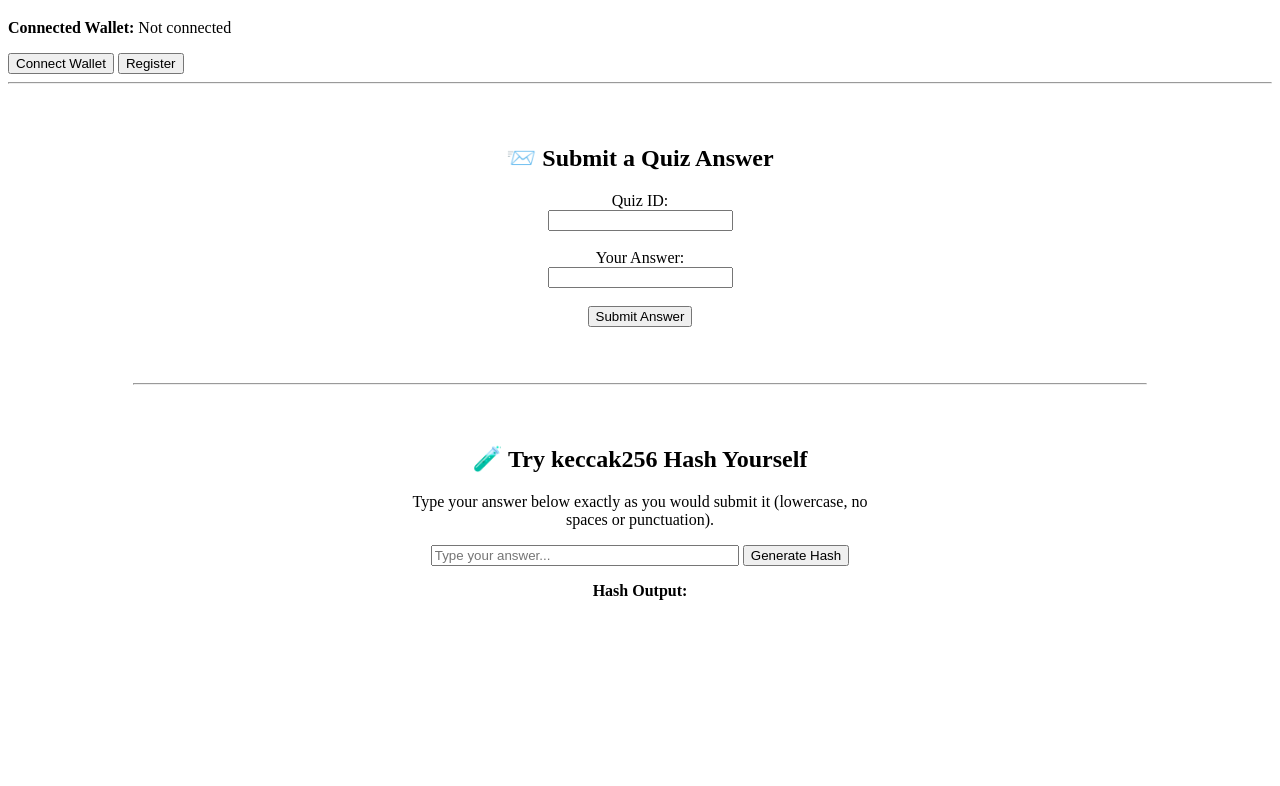
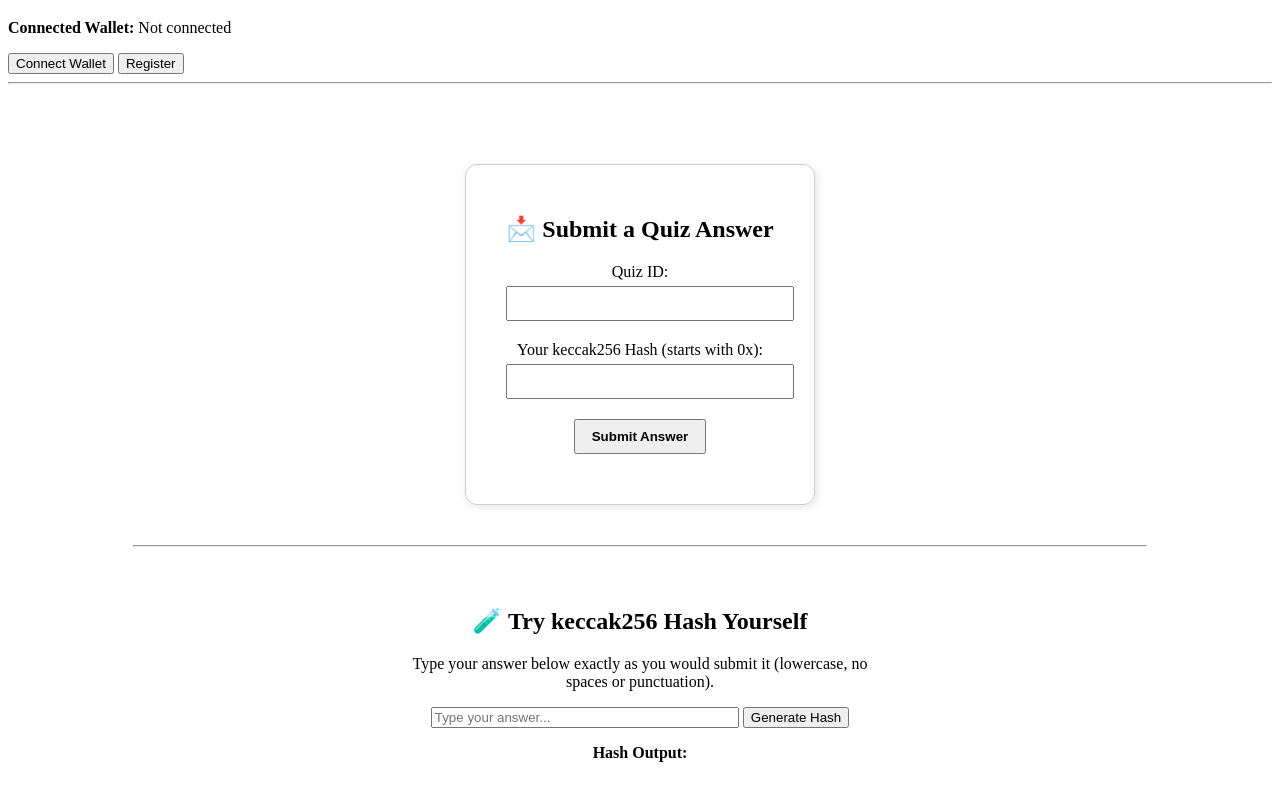
Before and after one commit to DimiKog/proof-of-escape, a website: page frontend/index.html in a window 1280 px wide. Shown: the part 62-848 px from the top of the page. Before the commit the page ends 800 px from the top, so only its background shows below. Drawn offline with nearby package versions, Linux system fonts and the light colour scheme.

Commit message:
Update Quiz form looks

```diff
--- a/frontend/index.html
+++ b/frontend/index.html
@@ -22,16 +22,24 @@
     <div style="display: flex; flex-direction: column; align-items: center; margin-top: 40px;">
 
         <!-- Quiz Form -->
-        <div style="max-width: 500px; text-align: center;">
-            <h2>📨 Submit a Quiz Answer</h2>
-            <label for="quizId">Quiz ID:</label><br />
-            <input type="number" id="quizId" /><br /><br />
+        <!-- Centered Quiz Submission Form -->
+        <div style="display: flex; justify-content: center; margin-top: 40px;">
+            <div
+                style="border: 1px solid #ccc; padding: 30px 40px; border-radius: 12px; box-shadow: 2px 2px 8px rgba(0,0,0,0.1); max-width: 400px; width: 100%; text-align: center;">
 
-            <label for="answer">Your Answer:</label><br />
-            <input type="text" id="answer" /><br /><br />
+                <h2 style="margin-bottom: 20px;">📩 Submit a Quiz Answer</h2>
 
-            <button id="submitAnswer">Submit Answer</button>
-            <p id="result"></p>
+                <label for="quizId">Quiz ID:</label><br />
+                <input type="number" id="quizId" style="width: 100%; margin: 5px 0 20px 0; padding: 8px;" /><br />
+
+                <label for="answer">Your keccak256 Hash (starts with 0x):</label><br />
+                <input type="text" id="answer" style="width: 100%; margin: 5px 0 20px 0; padding: 8px;" /><br />
+
+                <button id="submitAnswer" style="padding: 8px 16px; font-weight: bold;">Submit Answer</button>
+
+                <p id="result" style="margin-top: 20px; font-weight: bold;"></p>
+
+            </div>
         </div>
 
         <hr style="width: 80%; margin: 40px 0;" />
```
